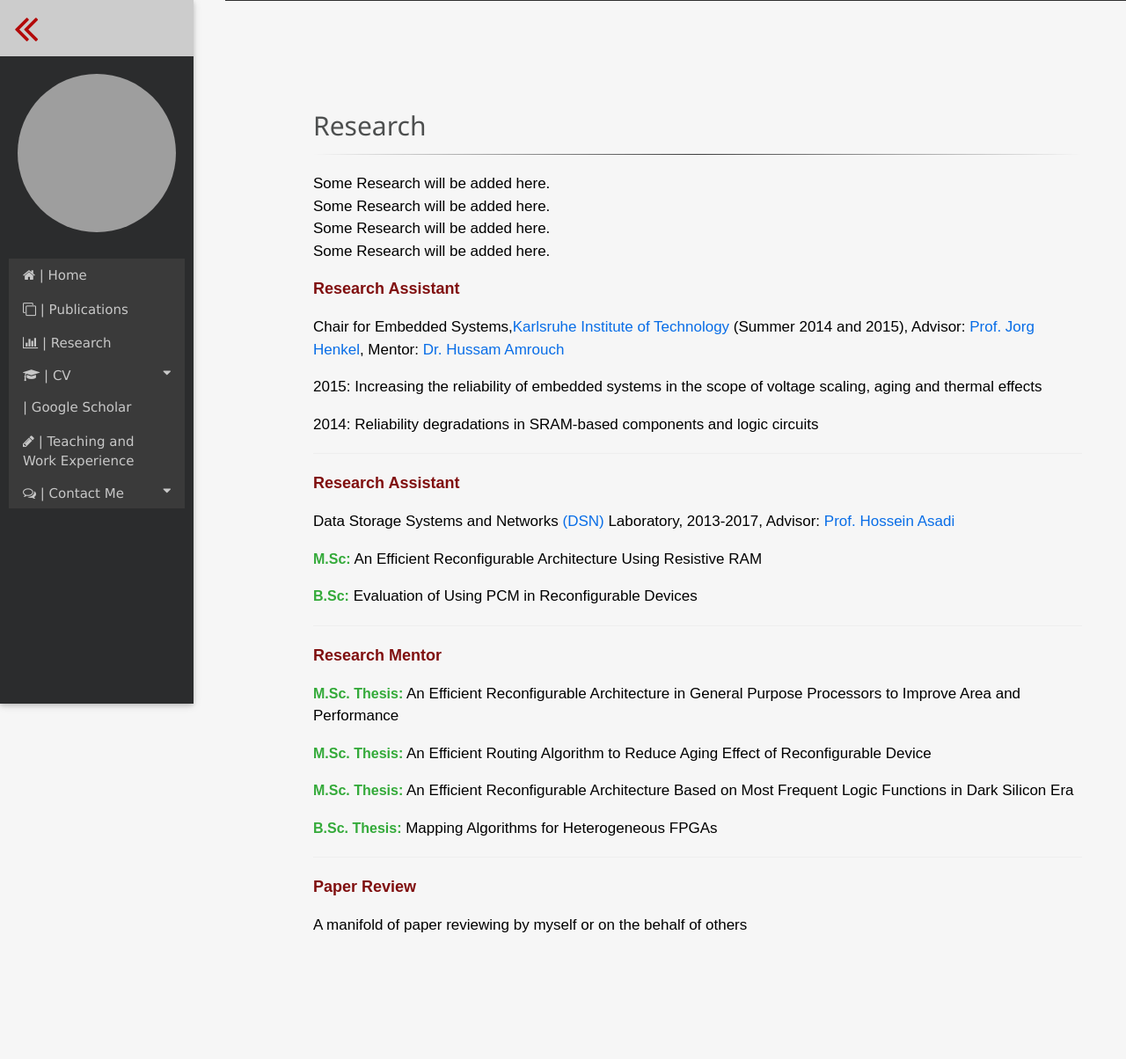
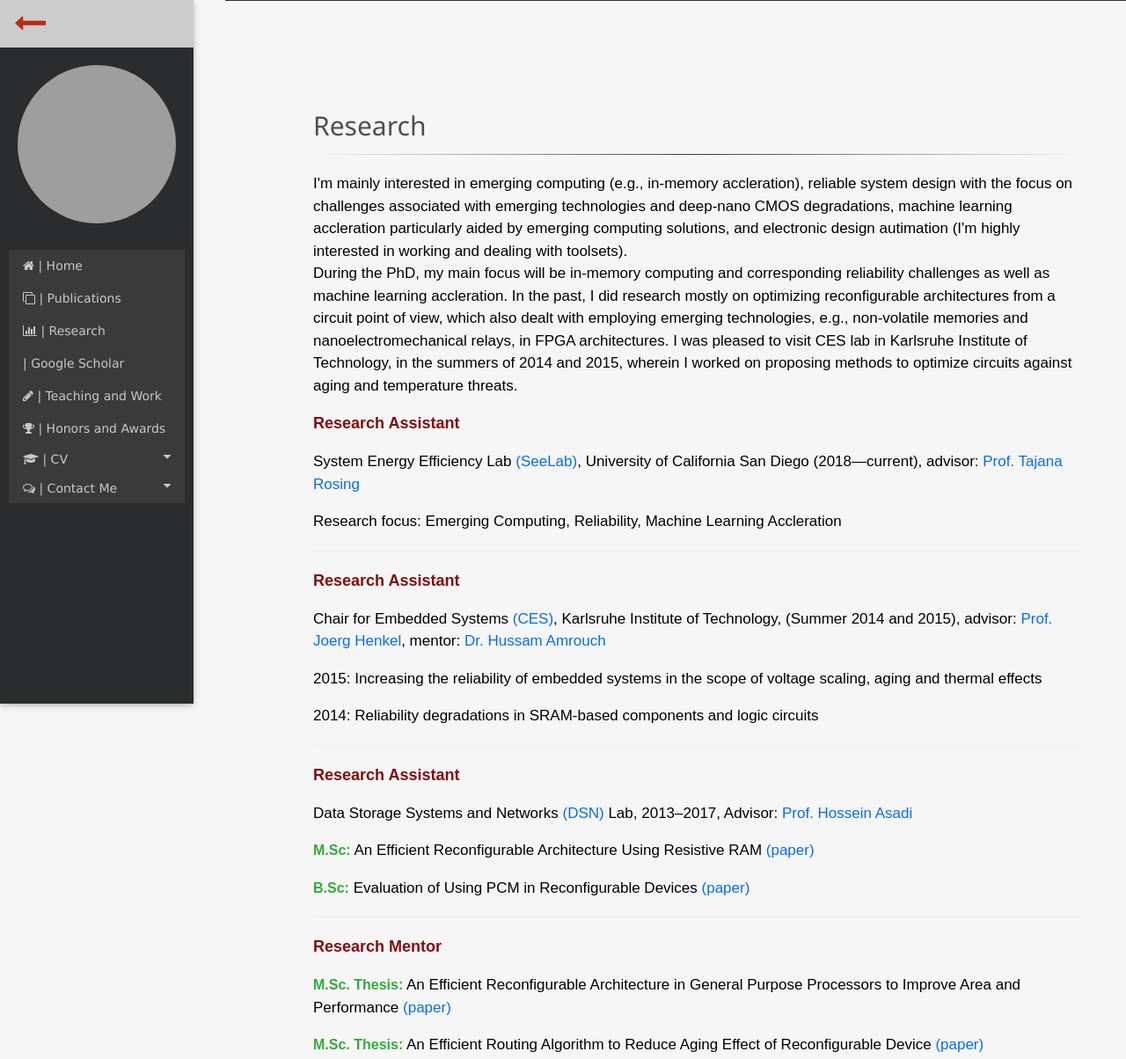
Before and after one commit to FatemehAsgr/Commands-etc., a plain HTML site: page Research.html in a window 1280 px wide. Shown: the top 1204 px of the page at 88% size. Drawn offline with nearby package versions, Linux system fonts and the light colour scheme; grey boxes are pictures that could not be loaded; some icons are missing.

Commit message:
Update Research.html

```diff
--- a/Research.html
+++ b/Research.html
@@ -200,6 +200,7 @@
       margin-left: 10px;
       margin-right: 10px;
       background-color: #3A3A3A;
+      font-size: 14px;
     }
     .sticky_header{
       background-color: #313131;
@@ -383,24 +384,27 @@
 <meta name="viewport" content="width=device-width, initial-scale=1">
 <link rel="stylesheet" href="https://www.w3schools.com/w3css/4/w3.css">
   <body onload="main_function()">
-    <div class="w3-sidebar w3-bar-block w3-card w3-animate-left" style="display:none" id="mySidebar">
+    <div class="w3-sidebar w3-bar-block w3-card w3-animate-left" style="display:block" id="mySidebar">
       <button class="w3-bar-item w3-button w3-large"
-      onclick="w3_close()"> <i class="fa fa-angle-double-left" style="font-size:48px;color:#B30909;"></i><br></button>
+      onclick="w3_close()"> <i class="fa fa-long-arrow-left" style="font-size:36px; color:#BB2B15;"></i><br></button>
       <img src="https://media.licdn.com/dms/image/C5603AQFgsZgt3WhBow/profile-displayphoto-shrink_800_800/0?e=1544054400&v=beta&t=uGWKnVZGlHuJ4Eqrn3GzmhFZ1TNKTPVaFCy5a_Z9zEc" alt="Behnam">
       <div id="menu_items">
-        <a href="../Behnam/behnamkhaleghi.html" class="w3-bar-item w3-button" id="menu"><i class="fa fa-home"></i> | Home</a>
-        <a href="../Behnam/Publications.html" class="w3-bar-item w3-button" id="menu"><i class="fa fa-clone"></i> | Publications</a>
-        <a href="../Behnam/Research.html" class="w3-bar-item w3-button" id="menu"><i class="fa fa-bar-chart-o"></i> | Research</a>
+        <a href="../Site/index.html" class="w3-bar-item w3-button" id="menu"><i class="fa fa-home"></i> | Home</a>
+        <a href="../Site/Publications.html" class="w3-bar-item w3-button" id="menu"><i class="fa fa-clone"></i> | Publications</a>
+        <a href="../Site/Research.html" class="w3-bar-item w3-button" id="menu"><i class="fa fa-bar-chart-o"></i> | Research</a>
+        <a href="https://scholar.google.com/citations?user=NS__kn4AAAAJ&hl=en" class="w3-bar-item w3-button" id="menu"><i class="ai ai-google-scholar"></i> | Google Scholar</a>
+        <a href="../Site/Experience.html" class="w3-bar-item w3-button" id="menu"><i class="fa fa-pencil"></i> | Teaching and Work</a>
+        <a href="../Site/Honors.html" class="w3-bar-item w3-button" id="menu"><i class="fa fa-trophy"></i> | Honors and Awards</a>
         <button id="menu" class="dropdown-btn"><i class="fa fa-mortar-board"></i> | CV <i class="fa fa-caret-down"></i></button>
         <div class="dropdown-container">
-          <a href="../Behnam/Behnam_CompactCV.pdf" class="w3-bar-item w3-button" id="menu">&emsp;&emsp;&emsp;<i class="fa fa-file-text-o"></i> | Compact</a>
-          <a href="../Behnam/Behnam_DetailedCV.pdf" class="w3-bar-item w3-button" id="menu">&emsp;&emsp;&emsp;<i class="fa fa-book"></i> | Detailed</a></div>
-        <a href="https://scholar.google.com/citations?user=NS__kn4AAAAJ&hl=en" class="w3-bar-item w3-button" id="menu"><i class="ai ai-google-scholar"></i> | Google Scholar</a>
-        <a href="../Behnam/Experience.html" class="w3-bar-item w3-button" id="menu"><i class="fa fa-pencil"></i> | Teaching and Work Experience</a>
+          <a href="../Site/Behnam_CompactCV.pdf" class="w3-bar-item w3-button" id="menu">&emsp;&emsp;&emsp;<i class="fa fa-file-text-o"></i> | Compact</a>
+          <a href="../Site/Behnam_DetailedCV.pdf" class="w3-bar-item w3-button" id="menu">&emsp;&emsp;&emsp;<i class="fa fa-book"></i> | Detailed</a>
+        </div>
         <button id="menu" class="dropdown-btn"><i class="fa fa-comments-o"></i> | Contact Me<i class="fa fa-caret-down"></i></button>
         <div class="dropdown-container">
           <a href="mailto:bkhaleghi@ucsd.edu?" class="w3-bar-item w3-button" id="menu">&emsp;&emsp;&emsp;<i class="material-icons" style="font-size:16px">email</i> | Email</a>
           <a href="https://www.linkedin.com/in/behnam-khaleghi-86084447/" class="w3-bar-item w3-button" id="menu">&emsp;&emsp;&emsp;<i class="fa fa-linkedin-square"></i> | Linkedin</a>        </div>
+      </div>
       </div>
     </div>
     <div id="main">
@@ -413,29 +417,34 @@
         <h2>Research</h2>
         <hr class="hr">
         <p>
-          Some Research will be added here. </br>
-          Some Research will be added here. </br>
-          Some Research will be added here. </br>
-          Some Research will be added here. </br>
+          I'm mainly interested in emerging computing (e.g., in-memory accleration), reliable system design with the focus on challenges associated with emerging technologies and deep-nano CMOS degradations, machine learning accleration particularly aided by emerging computing solutions, and electronic design autimation (I'm highly interested in working and dealing with toolsets).</br>
+		  During the PhD, my main focus will be in-memory computing and corresponding reliability challenges as well as machine learning accleration.
+		  In the past, I did research mostly on optimizing reconfigurable architectures from a circuit point of view, which also dealt with employing emerging technologies, e.g., non-volatile memories and nanoelectromechanical relays, in FPGA architectures.
+		  I was pleased to visit CES lab in Karlsruhe Institute of Technology, in the summers of 2014 and 2015, wherein I worked on proposing methods to optimize circuits against aging and temperature threats.
+		  </br>
         </p>
+		<p><font class="research_title">Research Assistant</font></p>
+        <p>System Energy Efficiency Lab <a class="link" href="http://seelab.ucsd.edu/">(SeeLab)</a>, University of California San Diego (2018&#8212;current), advisor: <a class="link" href="http://cseweb.ucsd.edu/~trosing/">Prof. Tajana Rosing</a></p>
+        <p>Research focus: Emerging Computing, Reliability, Machine Learning Accleration</p>
+        <hr>
         <p><font class="research_title">Research Assistant</font></p>
-        <p>Chair for Embedded Systems,<a class="link" href="http://www.kit.edu/english/">Karlsruhe Institute of Technology</a> (Summer 2014 and 2015), Advisor: <a class="link" href="http://ces.itec.kit.edu/21_henkel.php">Prof. Jorg Henkel</a>, Mentor: <a class="link" href="https://ces.itec.kit.edu/21_amrouch.php">Dr. Hussam Amrouch</a></p>
+        <p>Chair for Embedded Systems <a class="link" href="http://ces.itec.kit.edu/">(CES)</a>, Karlsruhe Institute of Technology, (Summer 2014 and 2015), advisor: <a class="link" href="http://ces.itec.kit.edu/21_henkel.php">Prof. Joerg Henkel</a>, mentor: <a class="link" href="https://ces.itec.kit.edu/21_amrouch.php">Dr. Hussam Amrouch</a></p>
         <p>2015: Increasing the reliability of embedded systems in the scope of voltage scaling, aging and thermal effects</p>
         <p>2014: Reliability degradations in SRAM-based components and logic circuits</p>
         <hr>
         <p><font class="research_title">Research Assistant</font></p>
-        <p>Data Storage Systems and Networks <a class="link" href="http://dsn.ce.sharif.edu">(DSN)</a> Laboratory, 2013-2017, Advisor: <a class="link" href="http://sharif.edu/~asadi/">Prof. Hossein Asadi</a></p>
-        <p><font class="Research">M.Sc:</font> An Efficient Reconfigurable Architecture Using Resistive RAM</p>
-        <p><font class="Research">B.Sc:</font> Evaluation of Using PCM in Reconfigurable Devices</p>
+        <p>Data Storage Systems and Networks <a class="link" href="http://dsn.ce.sharif.edu">(DSN)</a> Lab, 2013–2017, Advisor: <a class="link" href="http://sharif.edu/~asadi/">Prof. Hossein Asadi</a></p>
+        <p><font class="Research">M.Sc:</font> An Efficient Reconfigurable Architecture Using Resistive RAM <a class="link" href="https://ieeexplore.ieee.org/document/8260547">(paper)</a></p>
+        <p><font class="Research">B.Sc:</font> Evaluation of Using PCM in Reconfigurable Devices <a class="link" href="https://ieeexplore.ieee.org/document/6800550">(paper)</a></p>
         <hr>
         <p><font class="research_title">Research Mentor</font></p>
-        <p><font class="Research">M.Sc. Thesis:</font> An Efficient Reconfigurable Architecture in General Purpose Processors to Improve Area and Performance</p>
-        <p><font class="Research">M.Sc. Thesis:</font> An Efficient Routing Algorithm to Reduce Aging Effect of Reconfigurable Device</p>
-        <p><font class="Research">M.Sc. Thesis:</font> An Efficient Reconfigurable Architecture Based on Most Frequent Logic Functions in Dark Silicon Era</p>
+        <p><font class="Research">M.Sc. Thesis:</font> An Efficient Reconfigurable Architecture in General Purpose Processors to Improve Area and Performance <a class="link" href="https://ieeexplore.ieee.org/abstract/document/8316989">(paper)</a></p>
+        <p><font class="Research">M.Sc. Thesis:</font> An Efficient Routing Algorithm to Reduce Aging Effect of Reconfigurable Device <a class="link" href="https://ieeexplore.ieee.org/document/7577341">(paper)</a></p>
+        <p><font class="Research">M.Sc. Thesis:</font> An Efficient Reconfigurable Architecture Based on Most Frequent Logic Functions in Dark Silicon Era <a class="link" href="https://ieeexplore.ieee.org/abstract/document/7775010">(paper)</a></p>
         <p><font class="Research">B.Sc. Thesis:</font> Mapping Algorithms for Heterogeneous FPGAs</p>
         <hr>
         <p><font class="research_title">Paper Review</font></p>
-        <p>A manifold of paper reviewing by myself or on the behalf of others</p>
+        <p>A manifold of papers review of IEEE TCAD, IEEE TC, IEEE TCAS, IEEE TVLSI, IEEE TNS, IEEE TR, ACM JETC, VLSI Integration, etc.</p>
       </div>
     <div class="footer container-lg px-3" role="contentinfo" id="footer">
       <div class="text-black">
```
